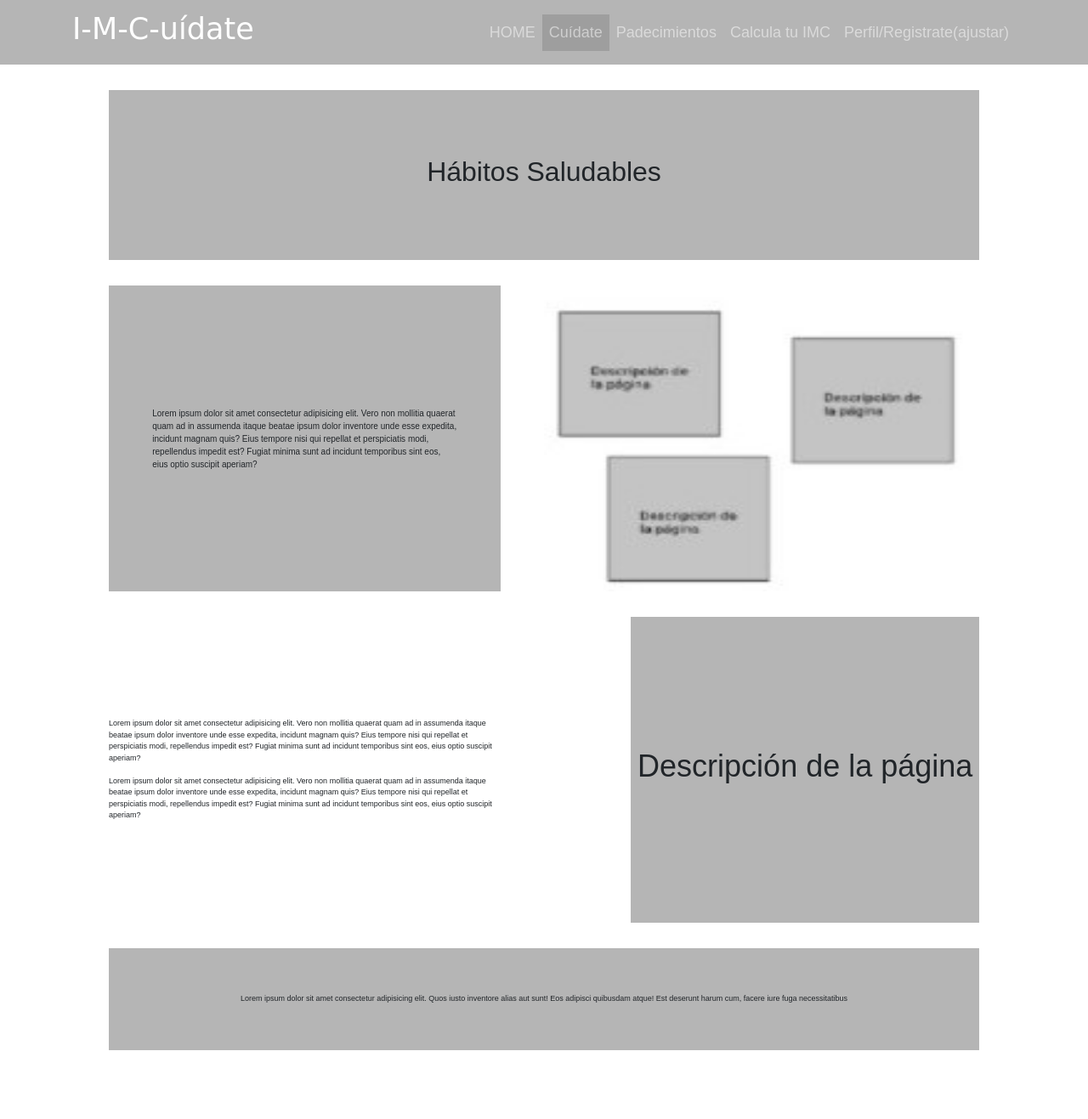
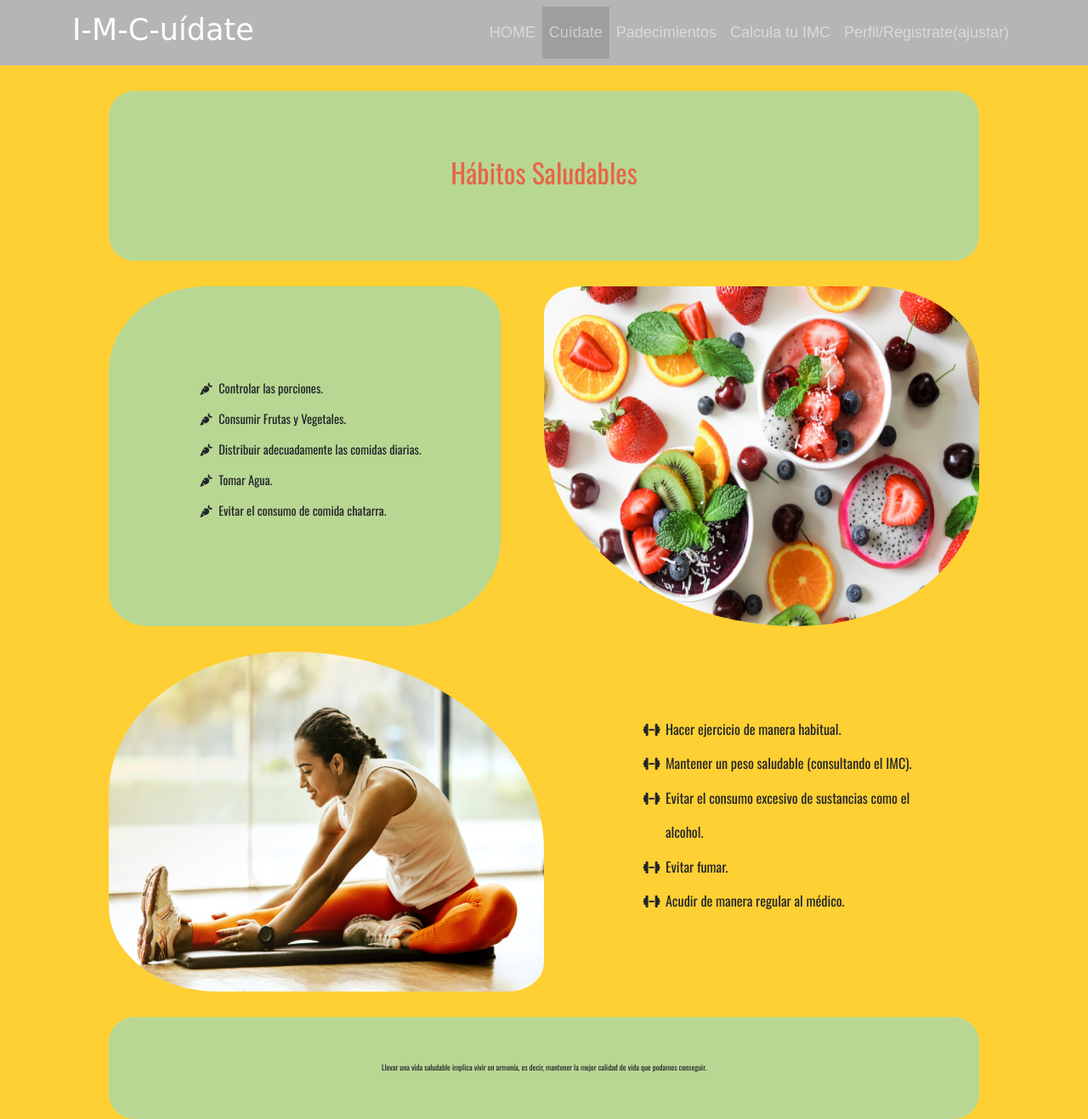
Before and after one commit to JoseAngelRE/Proyecto-Desarrollo-Web, a PHP site: page /pags/cuidate.html in a window 1280 px wide. Shown: the whole page at 85% size. Before the commit the page ends 1236 px from the top, so only its background shows below. Run offline with PHP 8.4, Linux system fonts and the light colour scheme; some libraries are stand-ins or nearby versions.

Commit message:
informacion

```diff
--- a/estilos/cuidate.css
+++ b/estilos/cuidate.css
@@ -1,6 +1,10 @@
+body{
+    background-color: #ffd033;
+}
+
 main{
     flex-direction: column;
-    align-items: center;
+    font-family: 'Oswald', sans-serif;
 }
 
 section{
@@ -10,39 +14,42 @@ section{
 p{
     margin: 0;
 }
-/*asdfsadfsdafsdfasdfasd
-asdfasdf
-asdfasd
-asdf
-asdf
-asdf
-asdf
-asdf*/
+
 .titulo{
     display: flex;
     align-items: center;
     justify-content: center;
     height: 25vh;
+    background-color: #b8d793;
+    border-radius: 30px;
+    color: #e66646;
 }
 
 .parte{
     display: flex;
     justify-content: space-between;
-    height: 45vh;
+    height: 50vh;
 }
 
 .info-izq1{
     display: flex;
     justify-content: center;
     align-items: center;
-    background-color: var(--12);
+    background-color: #b8d793;
     width: 45%;
     height: 100%;
     padding: 5%;
+    border-radius:  25% 10%;
 }
 
-.info-izq1 p{
-    font-size: 10px;
+
+ul{
+    line-height:250%;
+    word-wrap: break-word;
+}
+
+.info-izq1 ul{
+    font-size: .8em;
 }
 
 .info-der1{
@@ -52,34 +59,34 @@ asdf*/
 .info-der1 img{
     width: 100%;
     height: 100%;
+    border-radius: 10% 30% 50% 70%;
 }
 
-.info-izq2{
+.info-der2{
     display: flex;
     justify-content: center;
     flex-direction: column;
     align-items: center;
     width: 45%;
     height: 100%;
-    font-size: .5em;
-    padding: 0;
-}
-/*Cuadro*/
-.cuadro-der{
-    display: flex;
-    align-items: center;
-    justify-content: center;
-    background-color: var(--12);
-    width: 40%;
+    font-size: .9em;
+    padding: 5%;
 }
 
-.cuadro-der h2{
-    font-size: 2em;
+.cuadro-izq{
+    width: 50%;
+}
+
+.cuadro-izq img{
+    width: 100%;
+    height: 100%;
+    border-radius:  50% 70% 10% 30%;
 }
 
 .final{
     height: 15vh;
-    background-color: var(--12);
+    background-color: #b8d793;
+    border-radius: 30px;
 }
 
 .final div{
@@ -92,13 +99,45 @@ asdf*/
     height: 100%;
 }
 
+/*boton arriba*/
+
+#button-up {
+    width: 60px;
+    height: 60px;
+    background: #fc4d2e    ;
+    display: flex;
+    justify-content: center;
+    align-items: center;
+    color: #ffffff;
+    border-radius: 50%;
+    font-size: 20px;
+    position: fixed;
+    bottom: 50px;
+    right: 50px;
+    cursor: pointer;
+    border: 4px solid transparent;
+    transition: all 300ms ease;
+    transform: scale(0);
+}
+
+#button-up:hover {
+    transform: scale(1.1);
+    border-color: rgba(0, 0, 0, 0.1);
+}
+
 @media screen and (max-width: 650px) {
 .parte{
     flex-direction: column;
 }
+
+.titulo h2{
+    font-size: 1em;
+}
+
 .info-izq1{
     width: 100%;
-    height: 50%;
+    height: 10em;
+    font-size: .5em
 }
 
 .info-der1{
@@ -106,17 +145,26 @@ asdf*/
     display: flex;
     align-items: center;
     justify-content: center;
-    height: 50%;
+    height: 9em;
 }
 
-.info-izq2{
+.info-der2{
     width: 100%;
-    height: 65%;
+    height: 10em;
+    font-size: .5em;
 }
 
-.cuadro-der{
+.cuadro-izq{
     width: 100%;
-    height: 30%;
+    display: flex;
+    align-items: center;
+    justify-content: center;
+    height: 9em;
+}
+
+.cuadro-izq img{
+    width: 60%;
+    height: 100%;
 }
 
 .info-der1 img{
--- a/pags/cuidate.html
+++ b/pags/cuidate.html
@@ -5,6 +5,7 @@
     <meta http-equiv="X-UA-Compatible" content="IE=edge">
     <meta name="viewport" content="width=device-width, initial-scale=1.0">
     <title>Cuidate</title>
+    <link href="https://fonts.googleapis.com/css2?family=Oswald:wght@200;400;600&display=swap" rel="stylesheet">
     <link rel="stylesheet" href="https://stackpath.bootstrapcdn.com/bootstrap/4.5.2/css/bootstrap.min.css" integrity="sha384-JcKb8q3iqJ61gNV9KGb8thSsNjpSL0n8PARn9HuZOnIxN0hoP+VmmDGMN5t9UJ0Z" crossorigin="anonymous">
     <script src="https://kit.fontawesome.com/5d433e8279.js" crossorigin="anonymous"></script>
     <link rel="stylesheet" href="../estilos/main.css">
@@ -45,31 +46,46 @@
         </section>
         <section class="parte izq">
             <div class="info-izq1">
-                <p>Lorem ipsum dolor sit amet consectetur adipisicing elit. Vero non mollitia quaerat quam ad in assumenda itaque beatae ipsum dolor inventore unde esse expedita, incidunt magnam quis? Eius tempore nisi qui repellat et perspiciatis modi, repellendus impedit est? Fugiat minima sunt ad incidunt temporibus sint eos, eius optio suscipit aperiam?</p>
+                <ul class="fa-ul">
+                    <li><span class="fa-li"><i class="fas fa-carrot"></i></span>Controlar las porciones.</li>
+                    <li><span class="fa-li"><i class="fas fa-carrot"></i></span>Consumir Frutas y Vegetales.</li>
+                    <li><span class="fa-li"><i class="fas fa-carrot"></i></span>Distribuir adecuadamente las comidas diarias.</li>
+                    <li><span class="fa-li"><i class="fas fa-carrot"></i></span>Tomar Agua.</li>
+                    <li><span class="fa-li"><i class="fas fa-carrot"></i></span>Evitar el consumo de comida chatarra.</li>
+                </ul>
             </div>
             <div class="info-der1">
-                <img src="/recursos/imgs/SharedScreenshot.jpg" alt="">
+                <img src="/recursos/imgs/frutas1.jpg" alt="frutas1">
             </div>
         </section>
         <section class="parte der">
-            <div class="info-izq2">
-                <p>Lorem ipsum dolor sit amet consectetur adipisicing elit. Vero non mollitia quaerat quam ad in assumenda itaque beatae ipsum dolor inventore unde esse expedita, incidunt magnam quis? Eius tempore nisi qui repellat et perspiciatis modi, repellendus impedit est? Fugiat minima sunt ad incidunt temporibus sint eos, eius optio suscipit aperiam?</p>
-                <br>
-                <p>Lorem ipsum dolor sit amet consectetur adipisicing elit. Vero non mollitia quaerat quam ad in assumenda itaque beatae ipsum dolor inventore unde esse expedita, incidunt magnam quis? Eius tempore nisi qui repellat et perspiciatis modi, repellendus impedit est? Fugiat minima sunt ad incidunt temporibus sint eos, eius optio suscipit aperiam?</p>
+            <div class="cuadro-izq">
+                <img src="/recursos/imgs/ejercicio1 (1).jpg" alt="frutas1">
             </div>
-            <div class="cuadro-der">
-                <h2>Descripción de la página</h2>
+            <div class="info-der2">
+                <ul class="fa-ul">
+                    <li><span class="fa-li"><i class="fas fa-dumbbell"></i></span>Hacer ejercicio de manera habitual.</li>
+                    <li><span class="fa-li"><i class="fas fa-dumbbell"></i></span>Mantener un peso saludable (consultando el IMC).</li>
+                    <li><span class="fa-li"><i class="fas fa-dumbbell"></i></span>Evitar el consumo excesivo de sustancias como el alcohol.</li>
+                    <li><span class="fa-li"><i class="fas fa-dumbbell"></i></span>Evitar fumar.</li>
+                    <li><span class="fa-li"><i class="fas fa-dumbbell"></i></span>Acudir de manera regular al médico.</li>
+                </ul>
             </div>
         </section>
         <section class="parte final">
             <div>
-                <p>Lorem ipsum dolor sit amet consectetur adipisicing elit. Quos iusto inventore alias aut sunt! Eos adipisci quibusdam atque! Est deserunt harum cum, facere iure fuga necessitatibus </p>
+                <p>Llevar una vida saludable implica vivir en armonía, es decir, mantener la mejor calidad de vida que podamos conseguir. </p>
             </div>
         </section>
     </main>
 
+    <div id="button-up">
+        <i class="fas fa-chevron-up"></i>
+    </div>
+
     <footer>
     </footer>
+    <script src="/scripts/botonArriba.js"></script>
     <script src="https://code.jquery.com/jquery-3.5.1.slim.min.js" integrity="sha384-DfXdz2htPH0lsSSs5nCTpuj/zy4C+OGpamoFVy38MVBnE+IbbVYUew+OrCXaRkfj" crossorigin="anonymous"></script>
     <script src="https://stackpath.bootstrapcdn.com/bootstrap/4.5.2/js/bootstrap.min.js" integrity="sha384-B4gt1jrGC7Jh4AgTPSdUtOBvfO8shuf57BaghqFfPlYxofvL8/KUEfYiJOMMV+rV" crossorigin="anonymous"></script>
 </body>
--- /dev/null
+++ b/scripts/botonArriba.js
@@ -0,0 +1,24 @@
+document.getElementById("button-up").addEventListener("click", scrollUp);
+
+function scrollUp(){
+
+    var currentScroll = document.documentElement.scrollTop;
+
+    if (currentScroll > 0){
+        window.requestAnimationFrame(scrollUp);
+        window.scrollTo(0, currentScroll - (currentScroll / 10));
+    }
+}
+
+buttonUp = document.getElementById("button-up");
+
+window.onscroll = function(){
+
+    var scroll = document.documentElement.scrollTop;
+
+    if (scroll > 200){
+        buttonUp.style.transform = "scale(1)";
+    }else if(scroll < 200){
+        buttonUp.style.transform = "scale(0)";
+    }
+}
```
Also changed, not shown: recursos/imgs/ejercicio1 (1).jpg (added), recursos/imgs/frutas1.jpg (added), recursos/imgs/frutas2.jpg (added), recursos/imgs/iconPesa.png (added).
